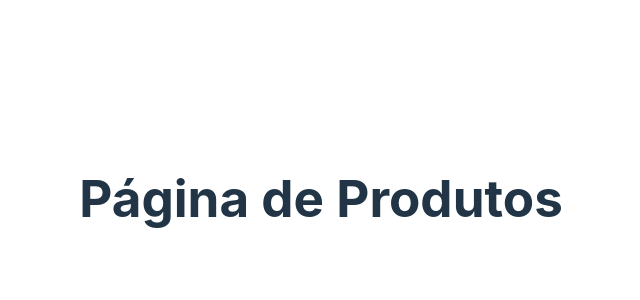
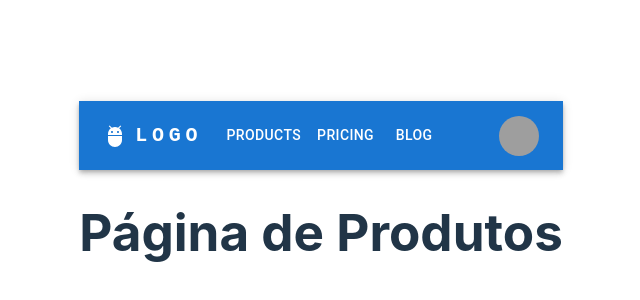
Before and after one commit to miguelmilagres/react-final-work, a React (Vite) app: page / in a window 1280 px wide. Shown: the part 202-502 px from the top of the page, without its empty margins (319-959 px from the left). Built offline with nearby package versions, Linux system fonts and the light colour scheme; grey boxes are pictures that could not be loaded.

Commit message:
projeto com material ui

```diff
--- a/package.json
+++ b/package.json
@@ -10,6 +10,10 @@
     "preview": "vite preview"
   },
   "dependencies": {
+    "@emotion/react": "^11.11.4",
+    "@emotion/styled": "^11.11.5",
+    "@mui/icons-material": "^5.15.18",
+    "@mui/material": "^5.15.18",
     "axios": "^1.7.1",
     "react": "^18.2.0",
     "react-dom": "^18.2.0",
--- a/src/App.tsx
+++ b/src/App.tsx
@@ -6,10 +6,12 @@
 import Details from "./assets/pages/ProductDetails";
 import PageNotFound from "./assets/pages/PageNotFound";
 import Cart from "./assets/pages/Cart";
+import ResponsiveAppBar from "./assets/components/ResponsiveAppBar";
 
 function App() {
     return (
         <>
+            <ResponsiveAppBar />
             <Routes>
                 <Route path="/" element={<Home />} />
                 <Route
--- /dev/null
+++ b/src/assets/components/ResponsiveAppBar.tsx
@@ -0,0 +1,196 @@
+import * as React from "react";
+import AppBar from "@mui/material/AppBar";
+import Box from "@mui/material/Box";
+import Toolbar from "@mui/material/Toolbar";
+import IconButton from "@mui/material/IconButton";
+import Typography from "@mui/material/Typography";
+import Menu from "@mui/material/Menu";
+import MenuIcon from "@mui/icons-material/Menu";
+import Container from "@mui/material/Container";
+import Avatar from "@mui/material/Avatar";
+import Button from "@mui/material/Button";
+import Tooltip from "@mui/material/Tooltip";
+import MenuItem from "@mui/material/MenuItem";
+import AdbIcon from "@mui/icons-material/Adb";
+
+const pages = ["Products", "Pricing", "Blog"];
+const settings = ["Profile", "Account", "Dashboard", "Logout"];
+
+function ResponsiveAppBar() {
+    const [anchorElNav, setAnchorElNav] = React.useState<null | HTMLElement>(
+        null
+    );
+    const [anchorElUser, setAnchorElUser] = React.useState<null | HTMLElement>(
+        null
+    );
+
+    const handleOpenNavMenu = (event: React.MouseEvent<HTMLElement>) => {
+        setAnchorElNav(event.currentTarget);
+    };
+    const handleOpenUserMenu = (event: React.MouseEvent<HTMLElement>) => {
+        setAnchorElUser(event.currentTarget);
+    };
+
+    const handleCloseNavMenu = () => {
+        setAnchorElNav(null);
+    };
+
+    const handleCloseUserMenu = () => {
+        setAnchorElUser(null);
+    };
+
+    return (
+        <AppBar position="static">
+            <Container maxWidth="xl">
+                <Toolbar disableGutters>
+                    <AdbIcon
+                        sx={{ display: { xs: "none", md: "flex" }, mr: 1 }}
+                    />
+                    <Typography
+                        variant="h6"
+                        noWrap
+                        component="a"
+                        href="#app-bar-with-responsive-menu"
+                        sx={{
+                            mr: 2,
+                            display: { xs: "none", md: "flex" },
+                            fontFamily: "monospace",
+                            fontWeight: 700,
+                            letterSpacing: ".3rem",
+                            color: "inherit",
+                            textDecoration: "none",
+                        }}
+                    >
+                        LOGO
+                    </Typography>
+
+                    <Box
+                        sx={{
+                            flexGrow: 1,
+                            display: { xs: "flex", md: "none" },
+                        }}
+                    >
+                        <IconButton
+                            size="large"
+                            aria-label="account of current user"
+                            aria-controls="menu-appbar"
+                            aria-haspopup="true"
+                            onClick={handleOpenNavMenu}
+                            color="inherit"
+                        >
+                            <MenuIcon />
+                        </IconButton>
+                        <Menu
+                            id="menu-appbar"
+                            anchorEl={anchorElNav}
+                            anchorOrigin={{
+                                vertical: "bottom",
+                                horizontal: "left",
+                            }}
+                            keepMounted
+                            transformOrigin={{
+                                vertical: "top",
+                                horizontal: "left",
+                            }}
+                            open={Boolean(anchorElNav)}
+                            onClose={handleCloseNavMenu}
+                            sx={{
+                                display: { xs: "block", md: "none" },
+                            }}
+                        >
+                            {pages.map((page) => (
+                                <MenuItem
+                                    key={page}
+                                    onClick={handleCloseNavMenu}
+                                >
+                                    <Typography textAlign="center">
+                                        {page}
+                                    </Typography>
+                                </MenuItem>
+                            ))}
+                        </Menu>
+                    </Box>
+                    <AdbIcon
+                        sx={{ display: { xs: "flex", md: "none" }, mr: 1 }}
+                    />
+                    <Typography
+                        variant="h5"
+                        noWrap
+                        component="a"
+                        href="#app-bar-with-responsive-menu"
+                        sx={{
+                            mr: 2,
+                            display: { xs: "flex", md: "none" },
+                            flexGrow: 1,
+                            fontFamily: "monospace",
+                            fontWeight: 700,
+                            letterSpacing: ".3rem",
+                            color: "inherit",
+                            textDecoration: "none",
+                        }}
+                    >
+                        LOGO
+                    </Typography>
+                    <Box
+                        sx={{
+                            flexGrow: 1,
+                            display: { xs: "none", md: "flex" },
+                        }}
+                    >
+                        {pages.map((page) => (
+                            <Button
+                                key={page}
+                                onClick={handleCloseNavMenu}
+                                sx={{ my: 2, color: "white", display: "block" }}
+                            >
+                                {page}
+                            </Button>
+                        ))}
+                    </Box>
+
+                    <Box sx={{ flexGrow: 0 }}>
+                        <Tooltip title="Open settings">
+                            <IconButton
+                                onClick={handleOpenUserMenu}
+                                sx={{ p: 0 }}
+                            >
+                                <Avatar
+                                    alt="Remy Sharp"
+                                    src="/static/images/avatar/2.jpg"
+                                />
+                            </IconButton>
+                        </Tooltip>
+                        <Menu
+                            sx={{ mt: "45px" }}
+                            id="menu-appbar"
+                            anchorEl={anchorElUser}
+                            anchorOrigin={{
+                                vertical: "top",
+                                horizontal: "right",
+                            }}
+                            keepMounted
+                            transformOrigin={{
+                                vertical: "top",
+                                horizontal: "right",
+                            }}
+                            open={Boolean(anchorElUser)}
+                            onClose={handleCloseUserMenu}
+                        >
+                            {settings.map((setting) => (
+                                <MenuItem
+                                    key={setting}
+                                    onClick={handleCloseUserMenu}
+                                >
+                                    <Typography textAlign="center">
+                                        {setting}
+                                    </Typography>
+                                </MenuItem>
+                            ))}
+                        </Menu>
+                    </Box>
+                </Toolbar>
+            </Container>
+        </AppBar>
+    );
+}
+export default ResponsiveAppBar;
```
Also changed, not shown: 1 other file (tests, documents, lock files or other folders).
